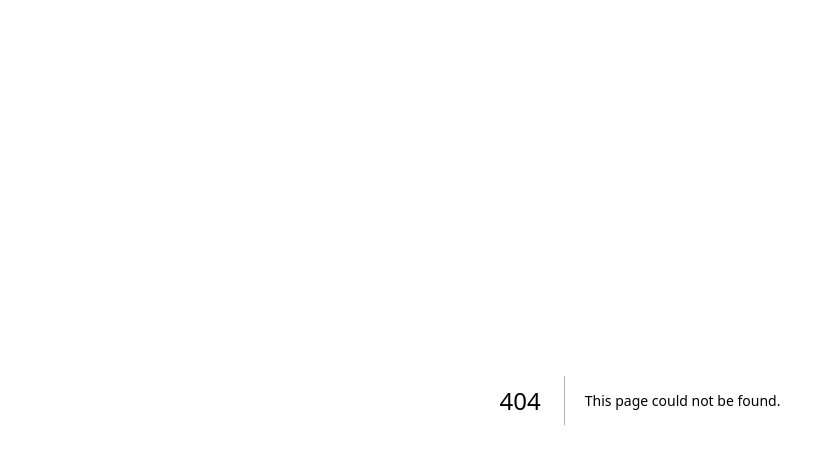
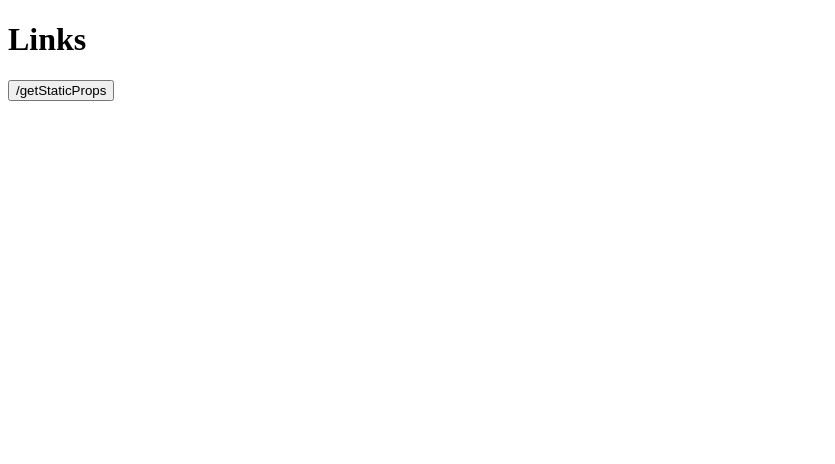
Before and after one commit to ReturnReason/TOY, a Next.js app in the folder map/: page /section/links in a window 1280 px wide. Before the commit this address had no page. Shown: the top 464 px of the page, without its empty margins (0-835 px from the left). Built offline with nearby package versions, Linux system fonts and the light colour scheme.

Commit message:
feat: useRouter로 라우팅시키기

```diff
--- a/map/pages/section/getStaticProps.tsx
+++ b/map/pages/section/getStaticProps.tsx
@@ -26,5 +26,6 @@ export async function getStaticProps() {
 
   return {
     props: { data },
+    //revaildate: 5, // 같은 값 일경우 revalidate 설정되어 있어도 data가 변하지 않으면 prelender 수행안함.
   };
 }
--- /dev/null
+++ b/map/pages/section/links.tsx
@@ -0,0 +1,28 @@
+import { useRouter } from 'next/router';
+import { useEffect } from 'react';
+
+export default function Links() {
+  const router = useRouter(); // Link를 대신할 수 있음.
+  // next/link와 다른 점은 버튼이 사용자에게 노출되어 있다고 해서 js, json 을 lazy load 하지는 않음.
+  // js, json을 prefatch 하기 위해서는 직접 코드 구현이 필요.
+  // 따라서 prefetch를 직접 해야 하므로 Link 태그를 사용하는 게 좋겠다.
+
+  useEffect(() => {
+    router.prefetch('/section/getStaticProps');
+  }, [router]);
+  // router로 프리패치 시키는 방법
+
+  return (
+    <main>
+      <h1>Links</h1>
+      <button
+        onClick={() => {
+          router.push('/section/getStaticProps');
+          // push 외에도 replace로 routing 하거나 query parameter를 바꾸는 방법도 있음.
+        }}
+      >
+        /getStaticProps
+      </button>
+    </main>
+  );
+}
```
